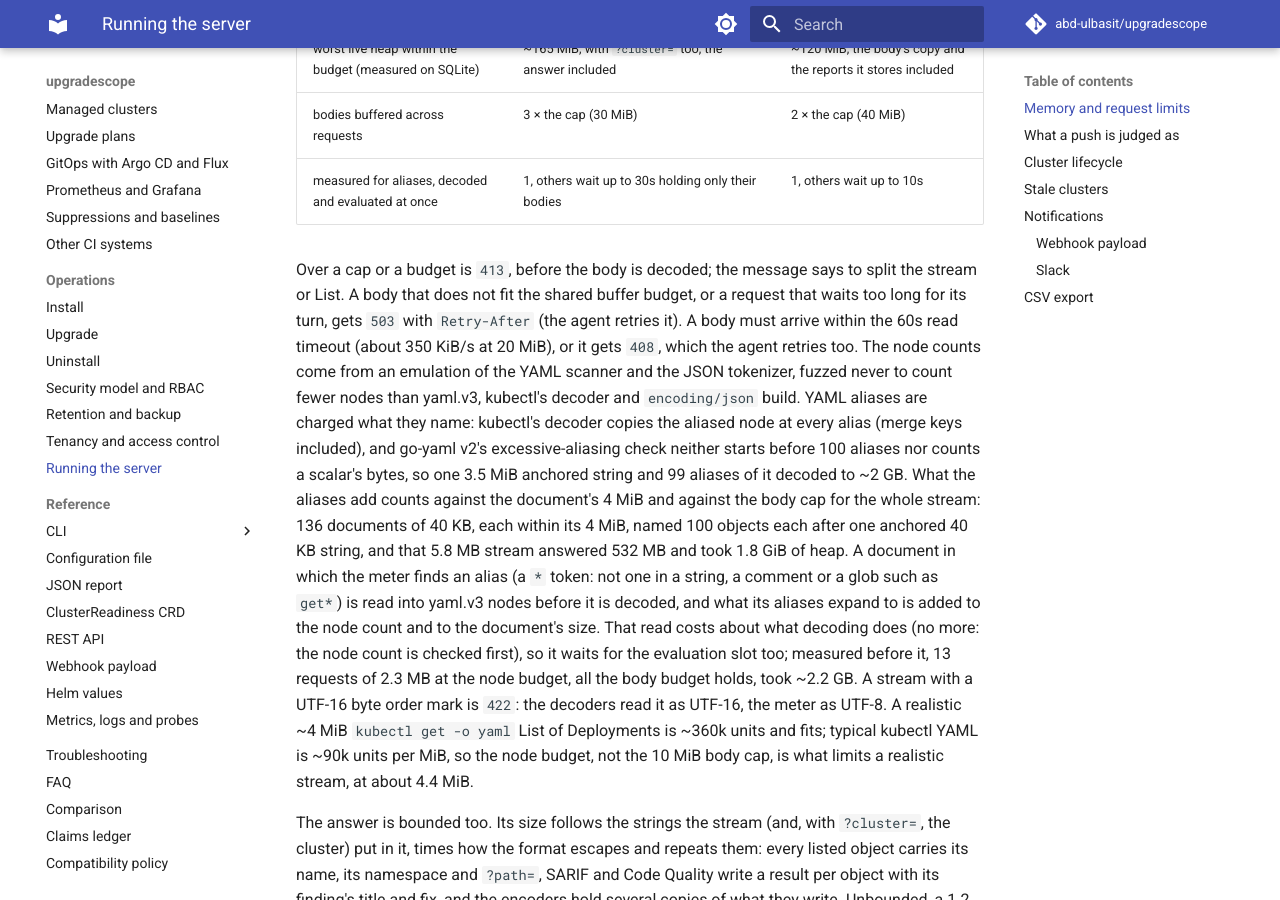
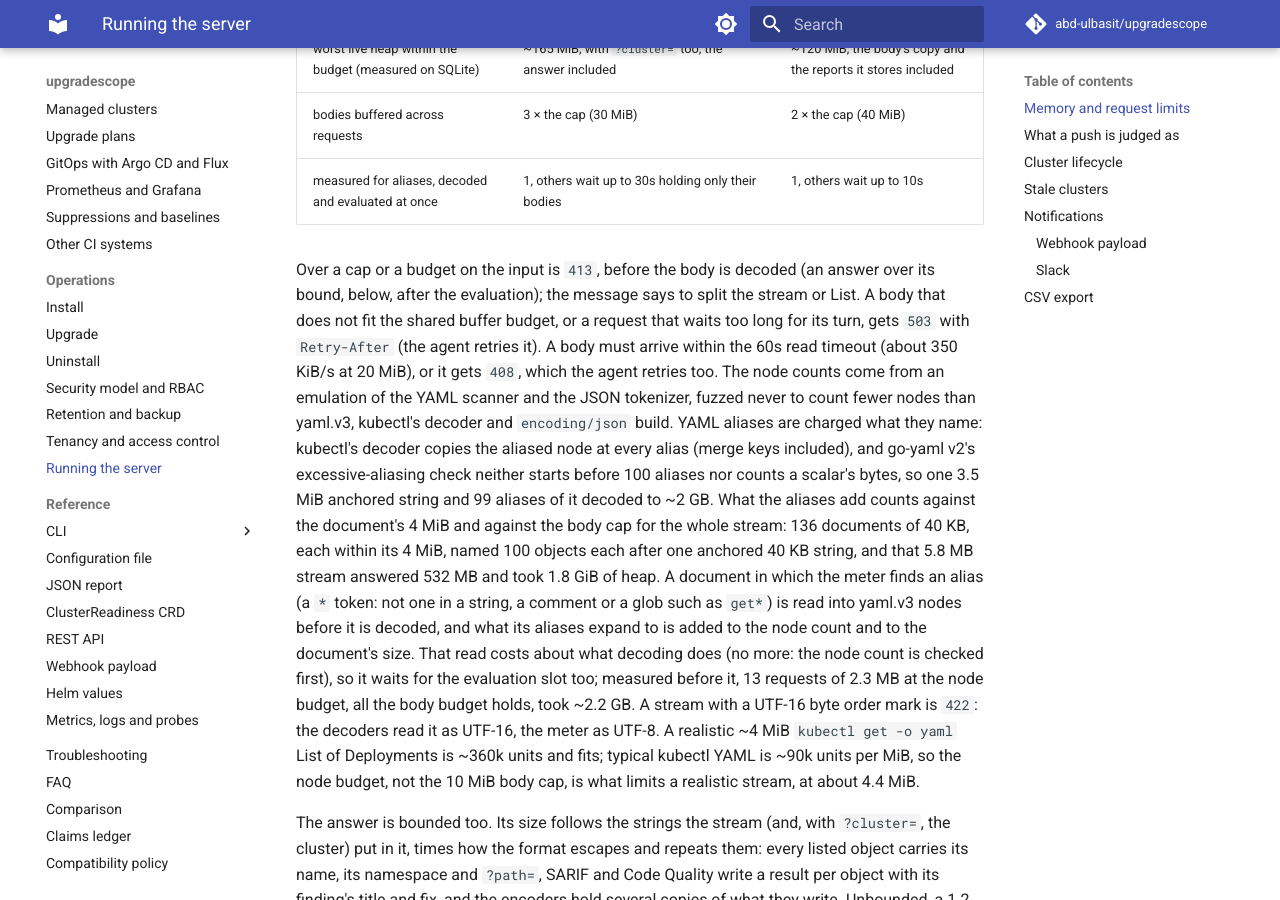
Before and after one commit to abd-ulbasit/upgradescope, an MkDocs documentation site: the page built from docs/operations.md, in a window 1280 px wide and 900 px high, scrolled down 983 px. Built offline with MkDocs 1.6.1 and Material for MkDocs 9.7.7, drawn with Linux system fonts in a browser that asks for light colours; comment, search, counter and statistics services are not loaded.

Commit message:
docs(operations): an answer over its bound is 413 after the evaluation
Refs #121

Co-Authored-By: Claude Fable 5 <noreply@anthropic.com>

```diff
--- a/docs/operations.md
+++ b/docs/operations.md
@@ -32,8 +32,9 @@ request is measured before it is decoded:
 | bodies buffered across requests | 3 × the cap (30 MiB) | 2 × the cap (40 MiB) |
 | measured for aliases, decoded and evaluated at once | 1, others wait up to 30s holding only their bodies | 1, others wait up to 10s |
 
-Over a cap or a budget is `413`, before the body is decoded; the message
-says to split the stream or List. A body that does not fit the shared
+Over a cap or a budget on the input is `413`, before the body is
+decoded (an answer over its bound, below, after the evaluation); the
+message says to split the stream or List. A body that does not fit the shared
 buffer budget, or a request that waits too long for its turn, gets `503`
 with `Retry-After` (the agent retries it). A body must arrive within the
 60s read timeout (about 350 KiB/s at 20 MiB), or it gets `408`, which the
```
